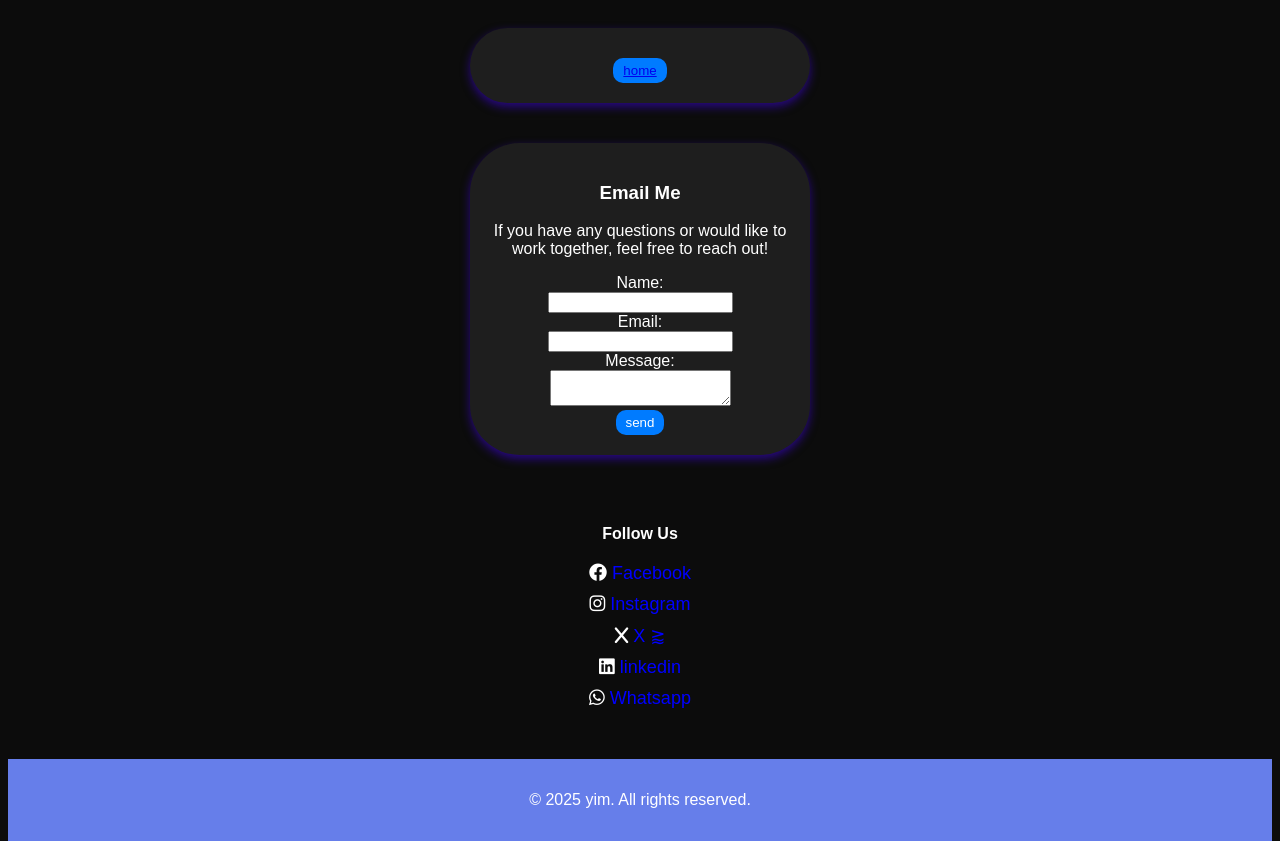
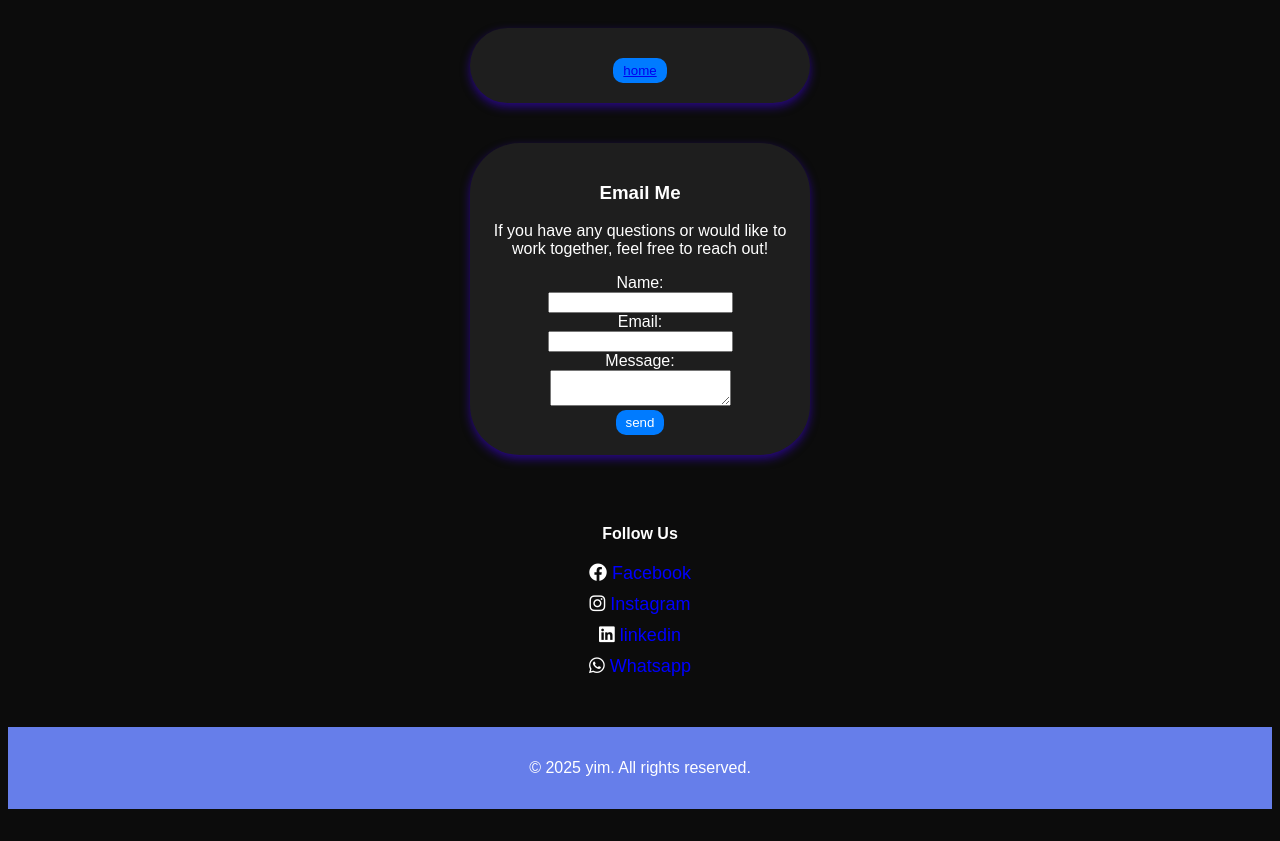
Before and after one commit to Yitzhak-Idan/Portfolio, a plain HTML site: page contact.html in a window 1280 px wide. After the commit the page ends 816 px from the top, so only its background shows below. Drawn offline with Linux system fonts and the light colour scheme.

Commit message:
Update contact.html

```diff
--- a/contact.html
+++ b/contact.html
@@ -60,7 +60,6 @@
     <ul>
         <li><i class="fab fa-facebook"></i> <a href="https://www.facebook.com/profile.php?id=100084573274225&mibextid=ZbWKwL" target="_blank">Facebook</a></li>
         <li><i class="fab fa-instagram"></i> <a href="https://www.instagram.com/idanmatonda/" target="_blank">Instagram</a></li>
-        <li><i class="fab fa-x"></i> <a href="https://twitter.com" target="_blank">X &gap;</a></li>
         <li><i class="fab fa-linkedin"></i> <a href="https://www.linkedin.com/in/yitzhak-matonda-870098366?utm_source=share&utm_campaign=share_via&utm_content=profile&utm_medium=android_app" target="_blank">linkedin</a></li>
         <li><i class="fab fa-whatsapp"></i> <a href="https://wa.me/qr/YD6BMWMEWV6ZF1" target="_blank">Whatsapp</a></li>
     </ul>
```
